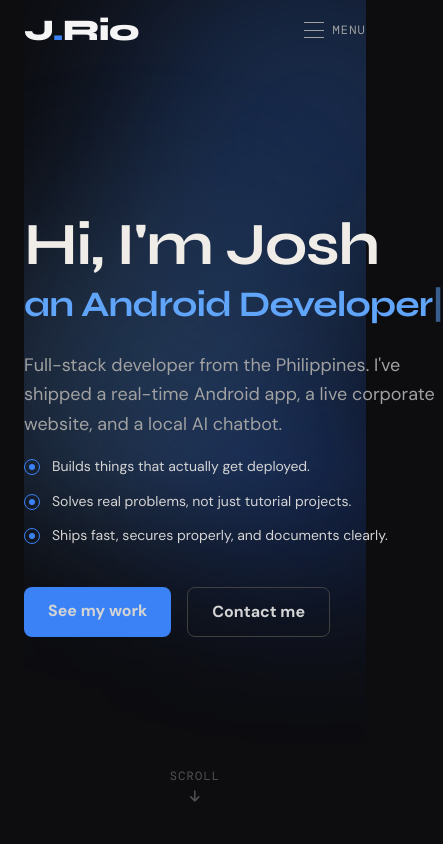
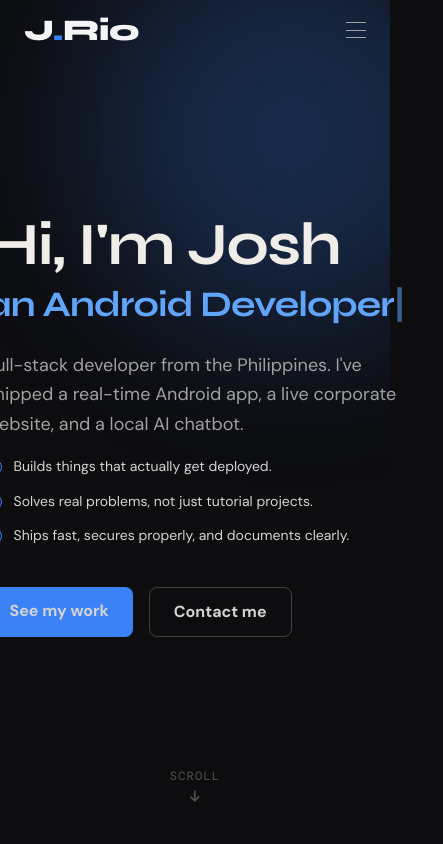
Before and after one commit to JRioP/Rio_Joshua_Portfolio, a Next.js app: page / in a window 390 px wide. Shown: the top 844 px of the page, 443 px wide, since content can reach past the window. Built offline with nearby package versions, Linux system fonts and the light colour scheme.

Commit message:
Apply fix: keep menu toggle button visible when menu opens
- Raised button z-index from `z-50` to `z-60` (or lowered overlay z-index) so the close button is no longer covered by the full‑screen overlay.
- Ensures consistent UX for opening/closing the mobile menu.

```diff
--- a/app/page.tsx
+++ b/app/page.tsx
@@ -5,25 +5,24 @@ import ContactForm from "@/components/ui/ContactForm";
 import ExperienceSection from "@/components/ui/ExperienceSection";
 import FadeIn from "@/components/ui/animations/fadeIn";
 import { TechStackCard } from "@/components/TechStackCard";
-import { Analytics } from "@vercel/analytics/next"
-import { SpeedInsights } from "@vercel/speed-insights/next"
-import dynamic from "next/dynamic";
 
 export default function Home() {
   const projects = getProjects();
   return (
     <>
       {/* Hero Section */}
-      <main className="relative px-6 max-w-6xl mx-auto">
-      <section className="min-h-screen flex items-center relative">
+      <main className=" relative px-6 max-w-6xl mx-auto">
 
-        {/* Animated background blobs */}
-          <div className="hero-blobs">
+        <div className="hero-blobs">
             <div className="blob blob-1" />
             <div className="blob blob-2" />
             <div className="blob blob-3" />
           </div>
-        <div className="flex items-center gap-12 w-full relative z-10">
+
+      <section className="min-h-screen flex items-center relative py-12 md:py-0">
+        {/* Animated background blobs */}
+
+        <div className="flex flex-col md:flex-row items-center gap-12 w-full relative z-10">
         {/* LEFT COLUMN — text content */}
           <div className="flex-1 max-w-xl">
           <h1 className="font-display text-6xl font-bold leading-tight tracking-tight">
--- a/components/layout/Navbar.tsx
+++ b/components/layout/Navbar.tsx
@@ -7,7 +7,7 @@ import { clsx } from "clsx";
 import MenuToggle from "@/components/ui/menuToggle";
 
 const NAV_LINKS = [
-  { href: "/", label: "Home" },
+  { href: "/",         label: "Home" },
   { href: "/projects", label: "Projects" },
   { href: "/about",    label: "About"    },
   { href: "/contact",  label: "Contact"  },
--- a/components/ui/menuToggle.tsx
+++ b/components/ui/menuToggle.tsx
@@ -4,10 +4,10 @@ import Link from "next/link";
 import { usePathname } from "next/navigation";
 
 const NAV_LINKS = [
-  { href: "/",         label: "Home" },
-  { href: "/about",    label: "About"    },
-  { href: "/resume",   label: "Resume"   },
-  { href: "/contact",  label: "Contact"  },
+  { href:   "/",         label: "Home"},
+   { href:  "/project",  label: "Projects"},
+  { href:   "/about",    label: "About"    },
+  { href:   "/contact",  label: "Contact"  },
 ];
 
 export default function MenuToggle() {
@@ -29,22 +29,23 @@ export default function MenuToggle() {
         onClick={() => setOpen(!open)}
         aria-label={open ? "Close menu" : "Open menu"}
         aria-expanded={open}
-        className="relative z-50 flex items-center gap-2 font-mono text-xs uppercase tracking-widest cursor-pointer transition-colors text-neutral-400 hover:text-neutral-100"
+        className="relative z-60 flex items-center gap-2 font-mono text-xs uppercase tracking-widest cursor-pointer transition-colors text-neutral-400 hover:text-neutral-100"
       >
         <div className="w-5 h-4 flex flex-col justify-between">
           <span className={`block h-px bg-current transition-all duration-300 origin-center ${open ? "rotate-45 translate-y-[7px]" : ""}`} />
           <span className={`block h-px bg-current transition-all duration-300 ${open ? "opacity-0 scale-x-0" : ""}`} />
           <span className={`block h-px bg-current transition-all duration-300 origin-center ${open ? "-rotate-45 -translate-y-[9px]" : ""}`} />
         </div>
-        <span>
+        <span className="hidden md:block">
           {open ? "Close" : "Menu"}
         </span>
       </button>
 
-      <div className={`fixed inset-0 z-40 transition-all duration-500 ${open ? "opacity-100 pointer-events-auto" : "opacity-0 pointer-events-none"}`}>
+      <div className={`fixed inset-0 z-50 transition-all duration-500 ${open ? "opacity-100 pointer-events-auto" : "opacity-0 pointer-events-none"}`}
+       style={{ height: "100dvh" }}>
         <div className="absolute inset-0 bg-neutral-950/95 backdrop-blur-md" onClick={() => setOpen(false)} />
 
-        <div className="relative z-50 flex flex-col justify-center h-full px-10 md:px-20">
+        <div className="relative z-60 flex flex-col justify-center h-full px-10 md:px-20">
           <nav className="flex flex-col gap-2 mb-16">
             {NAV_LINKS.map(({ href, label }, i) => (
               <Link
```
